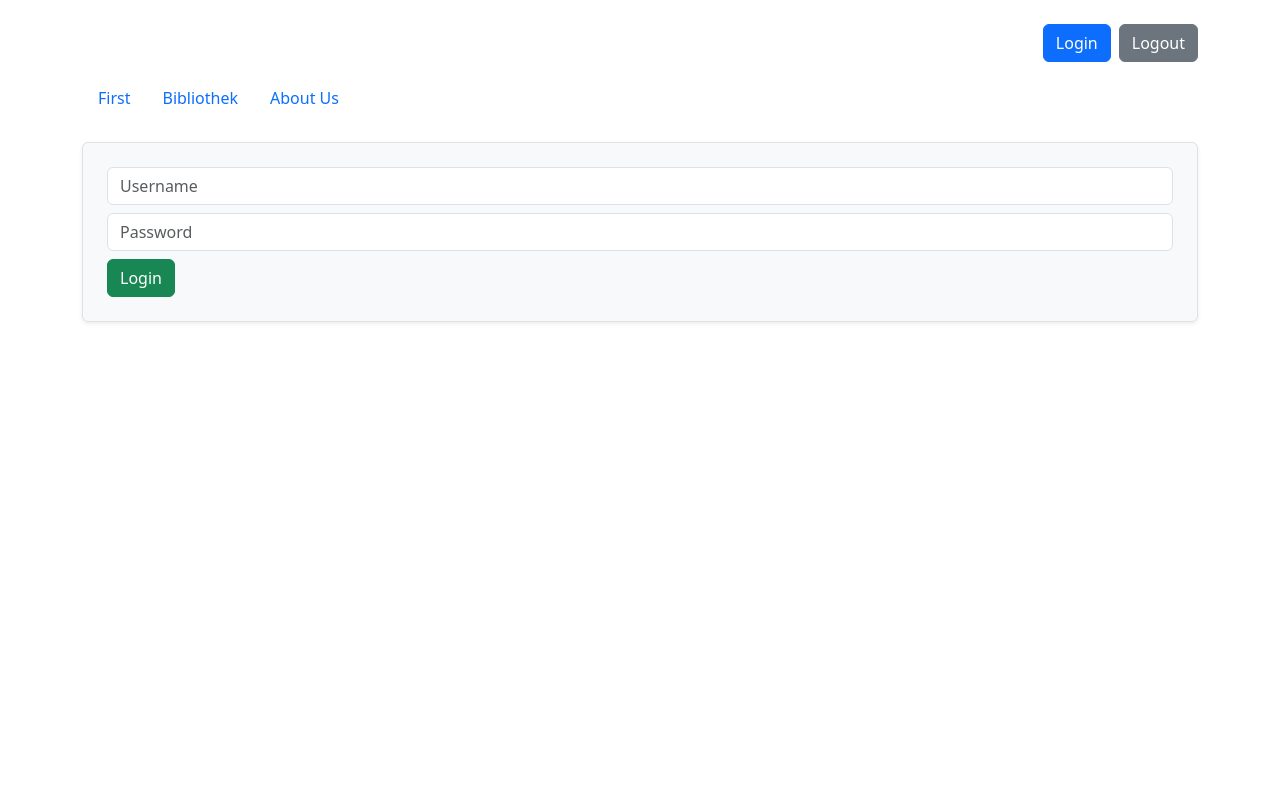
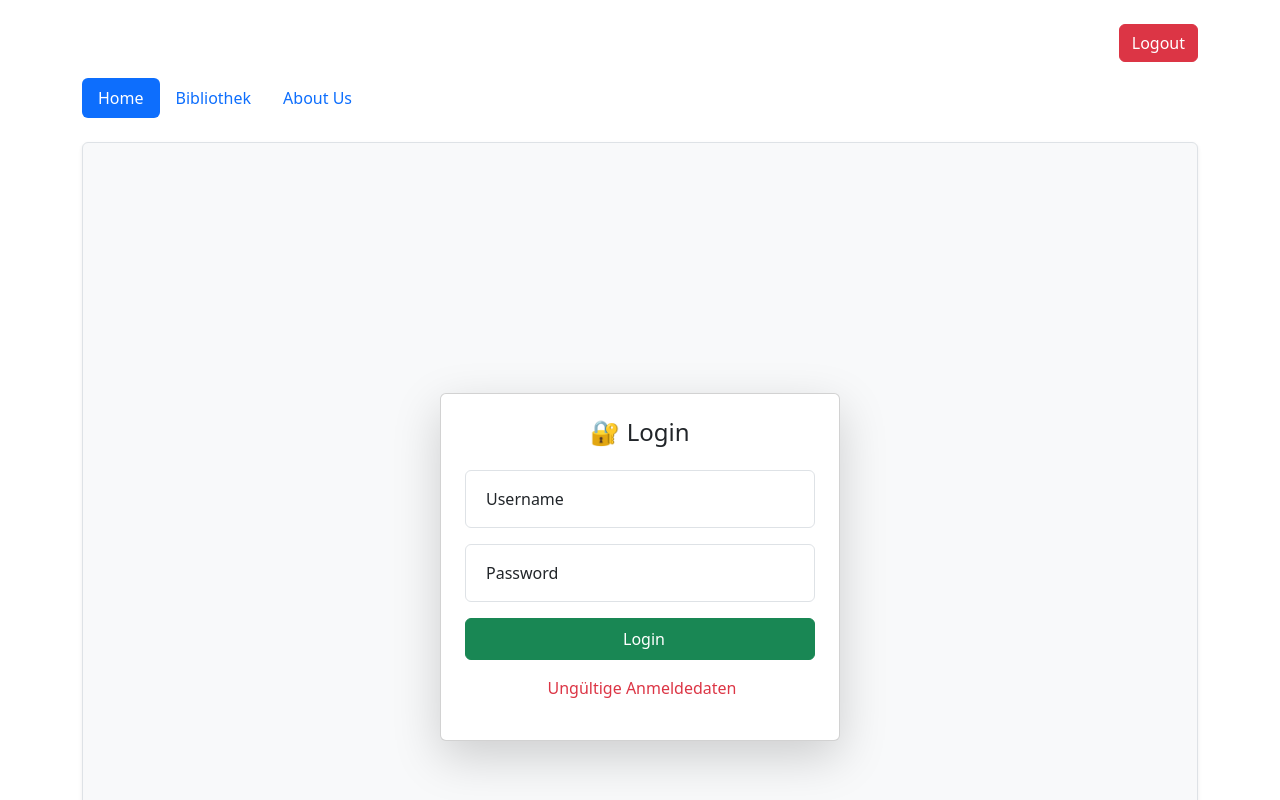
Before and after one commit to Kimokomo/Angular, an Angular app: page /login in a window 1280 px wide. Both pictures are taken after a click on the button "Login". Shown: the top 800 px of the page. Built offline with nearby package versions, Linux system fonts and the light colour scheme.

Commit message:
gui update

```diff
--- a/src/app/app.component.html
+++ b/src/app/app.component.html
@@ -1,12 +1,11 @@
 <div class="container mt-4">
 
-  <div class="d-flex justify-content-end mb-3 gap-2">
-    <button class="btn btn-primary" routerLink="/login">Login</button>
-    <button class="btn btn-secondary" (click)="logout()">Logout</button>
-  </div>
+<div class="d-flex justify-content-end mb-3 gap-2">
+  <button class="btn btn-danger" (click)="logout()">Logout</button>
+</div>
 
   <nav class="nav nav-pills mb-4">
-    <a class="nav-link" routerLink="/first" routerLinkActive="active">First</a>
+    <a class="nav-link" routerLink="/login" routerLinkActive="active">Home</a>
     <a class="nav-link" routerLink="/buecherverwaltung" routerLinkActive="active">Bibliothek</a>
     <a class="nav-link" routerLink="/aboutus" routerLinkActive="active">About Us</a>
   </nav>
--- a/src/app/app.routes.ts
+++ b/src/app/app.routes.ts
@@ -1,5 +1,4 @@
 import { Routes } from '@angular/router';
-import { FirstComponent } from './first/first.component';
 import { AuthGuard } from './guards/auth.guard';
 import { LoginComponent } from './login/login.component';
 import { AboutusComponent } from './aboutus/aboutus.component';
@@ -7,8 +6,7 @@ import { BooksListComponent } from './books-list/books-list.component';
 
 export const routes: Routes = [
 
-  { path: 'first', component: FirstComponent, canActivate: [AuthGuard] },
   { path: 'buecherverwaltung', component: BooksListComponent, canActivate: [AuthGuard] },
-  { path: 'aboutus', component: AboutusComponent },
+  { path: 'aboutus', component: AboutusComponent, canActivate: [AuthGuard] },
   { path: 'login', component: LoginComponent },
 ];
--- a/src/app/first/first.component.html
+++ /dev/null
@@ -1 +0,0 @@
-<p>first works!</p>
--- a/src/app/guards/auth.guard.ts
+++ b/src/app/guards/auth.guard.ts
@@ -13,7 +13,7 @@ export class AuthGuard implements CanActivate {
     if (this.auth.isAuthenticated()) {
       return true;
     }
-    this.router.navigate(['/aboutus']);
+    this.router.navigate(['/home']);
     return false;
   }
 }
--- a/src/app/login/login.component.html
+++ b/src/app/login/login.component.html
@@ -1,4 +1,23 @@
-<input [(ngModel)]="username" placeholder="Username" class="form-control mb-2" />
-<input [(ngModel)]="password" placeholder="Password" type="password" class="form-control mb-2" />
-<button class="btn btn-success" (click)="login()">Login</button>
-<p *ngIf="error" class="text-danger mt-2">Ungültige Anmeldedaten</p>
+<div class="d-flex justify-content-center align-items-center min-vh-100 bg-light">
+  <div class="card shadow-lg p-4" style="width: 100%; max-width: 400px;">
+    <h4 class="text-center mb-4">🔐 Login</h4>
+
+    <div class="form-floating mb-3">
+      <input [(ngModel)]="username" id="username" type="text" class="form-control" placeholder="Username" />
+      <label for="username"><i class="fas fa-user me-2"></i>Username</label>
+    </div>
+
+    <div class="form-floating mb-3">
+      <input [(ngModel)]="password" id="password" type="password" class="form-control" placeholder="Password" />
+      <label for="password"><i class="fas fa-lock me-2"></i>Password</label>
+    </div>
+
+    <button class="btn btn-success w-100 py-2" (click)="login()">
+      <i class="fas fa-sign-in-alt me-2"></i>Login
+    </button>
+
+    <p *ngIf="error" class="text-danger text-center mt-3">
+      <i class="fas fa-exclamation-circle me-1"></i>Ungültige Anmeldedaten
+    </p>
+  </div>
+</div>
--- a/src/app/login/login.component.ts
+++ b/src/app/login/login.component.ts
@@ -19,7 +19,7 @@ export class LoginComponent {
 
   login() {
     if (this.auth.login(this.username, this.password)) {
-      this.router.navigate(['/first']);
+      this.router.navigate(['/buecherverwaltung']);
     } else {
       this.error = true;
     }
```
Also changed, not shown: src/app/first/first.component.ts (deleted, +0 -12 lines), src/app/first/first.component.css (deleted).
